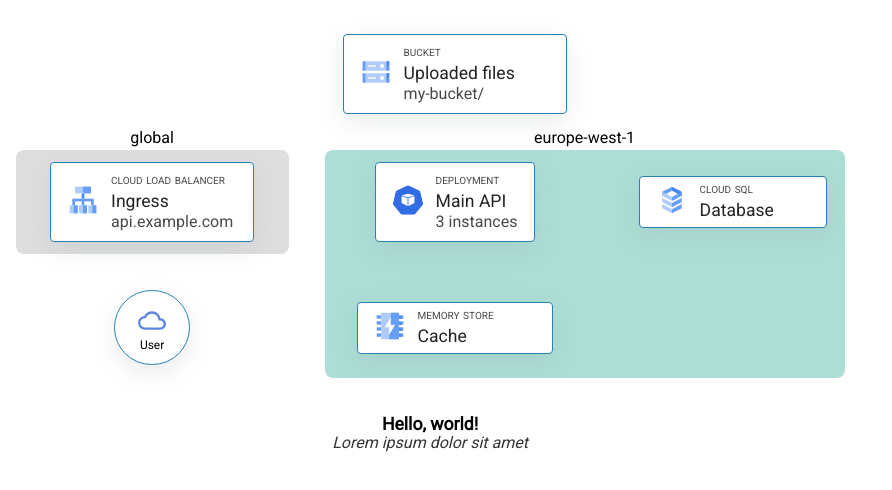
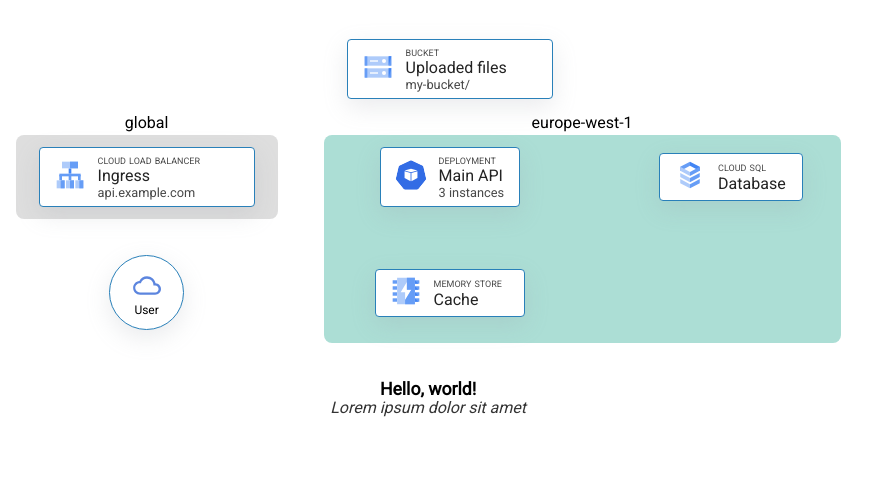
Before and after one commit to apognu/diagascode, a website with bundled scripts: page examples/index.html in a window 1280 px wide. Shown: the whole page, without its empty margins (0-892 px from the left). Built offline with nearby package versions, Linux system fonts and the light colour scheme; what @jsplumb/browser-ui would draw is missing.

Commit message:
Slightly improve example.

```diff
--- a/examples/diagram.ts
+++ b/examples/diagram.ts
@@ -5,6 +5,7 @@ window.onload = () => {
     title: "Hello, world!",
     subtitle: "Lorem ipsum dolor sit amet",
     draggable: true,
+    columnGap: 92,
   });
 
   const user = canvas.add(
--- a/examples/diagram.yml
+++ b/examples/diagram.yml
@@ -1,7 +1,8 @@
 options:
-  title: Hello, world
+  title: Hello, world!
   subtitle: Lorem ipsum dolor sit amet
   draggable: true
+  columnGap: 92
 components:
   - id: user
     position: { col: 1, row: 3 }
--- a/examples/style.css
+++ b/examples/style.css
@@ -5,7 +5,7 @@ body {
 .box {
   display: flex;
   align-items: center;
-  padding: 4px 16px;
+  padding: 2px 14px;
   background: white;
   border: 1px solid #2980b9;
   border-radius: 4px;
@@ -22,26 +22,24 @@ body {
   margin: 0;
 }
 
-.box .title {
-  font-size: 1.1rem;
-  font-weight: 400;
-  color: #232323;
-}
-
 .box .function,
 .box .subtitle {
   color: #484848;
 }
 
+.box .title {
+  font-size: 1rem;
+  font-weight: 400;
+  color: #232323;
+}
+
 .box .function {
-  margin-bottom: 2px;
-  font-size: 0.9rem;
+  font-size: 0.8rem;
   font-variant: small-caps;
 }
 
 .box .subtitle {
-  margin-top: 2px;
-  font-size: 1rem;
+  font-size: 0.8rem;
 }
 
 .simple-icon {
```
Also changed, not shown: contrib/example.png.
